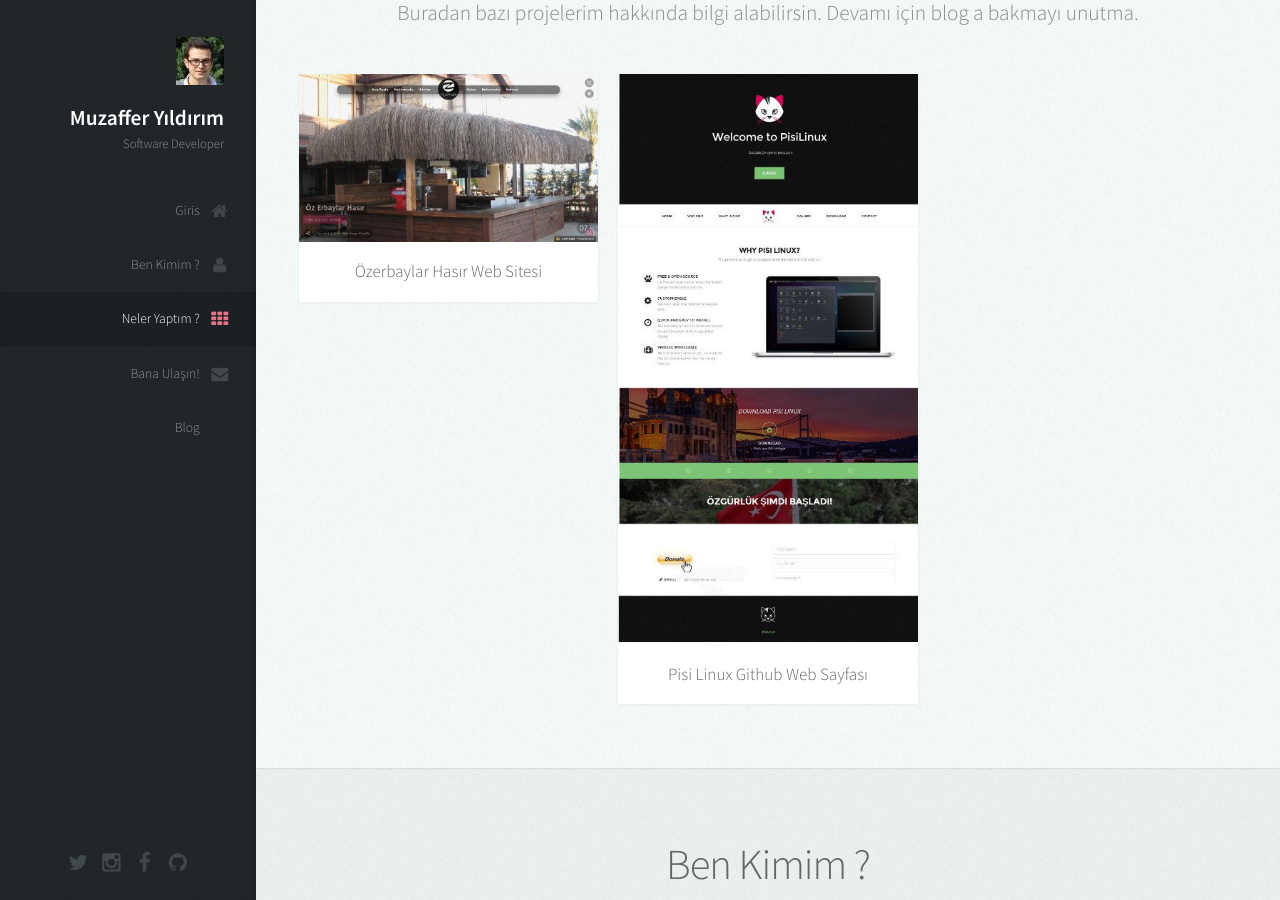
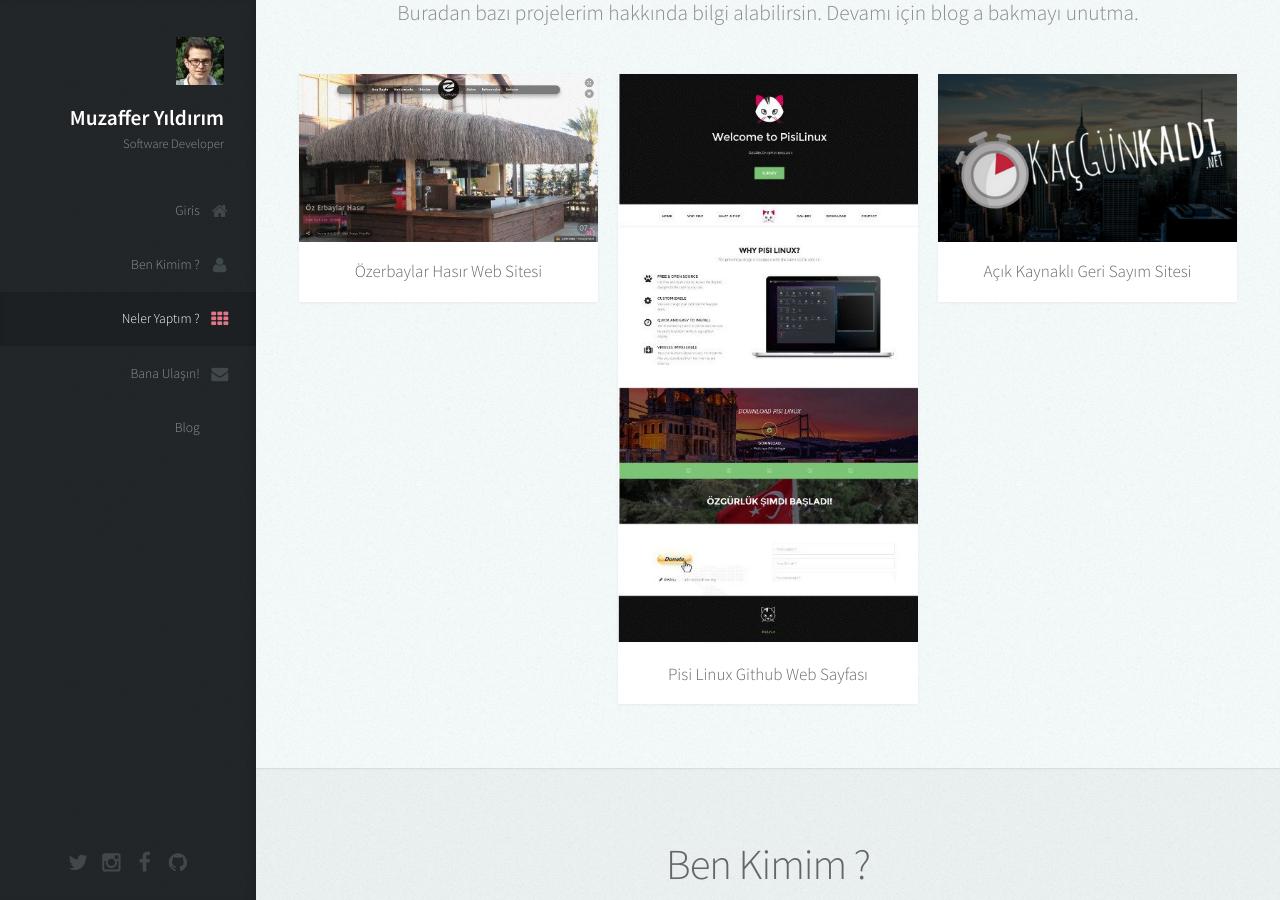
Before and after one commit to yldrmzffr/yldrmzffr.github.io, a Jekyll site: the page index.html, which Jekyll copies as it is, in a window 1280 px wide and 900 px high, scrolled down 662 px. Built offline with Jekyll 4.4.1, drawn with Linux system fonts in a browser that asks for light colours.

Commit message:
Update index.html

```diff
--- a/index.html
+++ b/index.html
@@ -114,7 +114,14 @@
 										</header>
 									</article>
 								</div>
-
+																<div class="4u 12u$(mobile)">
+									<article class="item thumb" data-width="384">
+									<a href="http://kacgunkaldi.net/" target="_blank" class="image fit"><img src="images/kacgunkaldi.png" alt="kacgunkaldi"/></a>
+										<header>
+											<h3>Açık Kaynaklı Geri Sayım Sitesi</h3>
+										</header>
+									</article>
+								</div>
 							</div>
 
 						</div>
```
